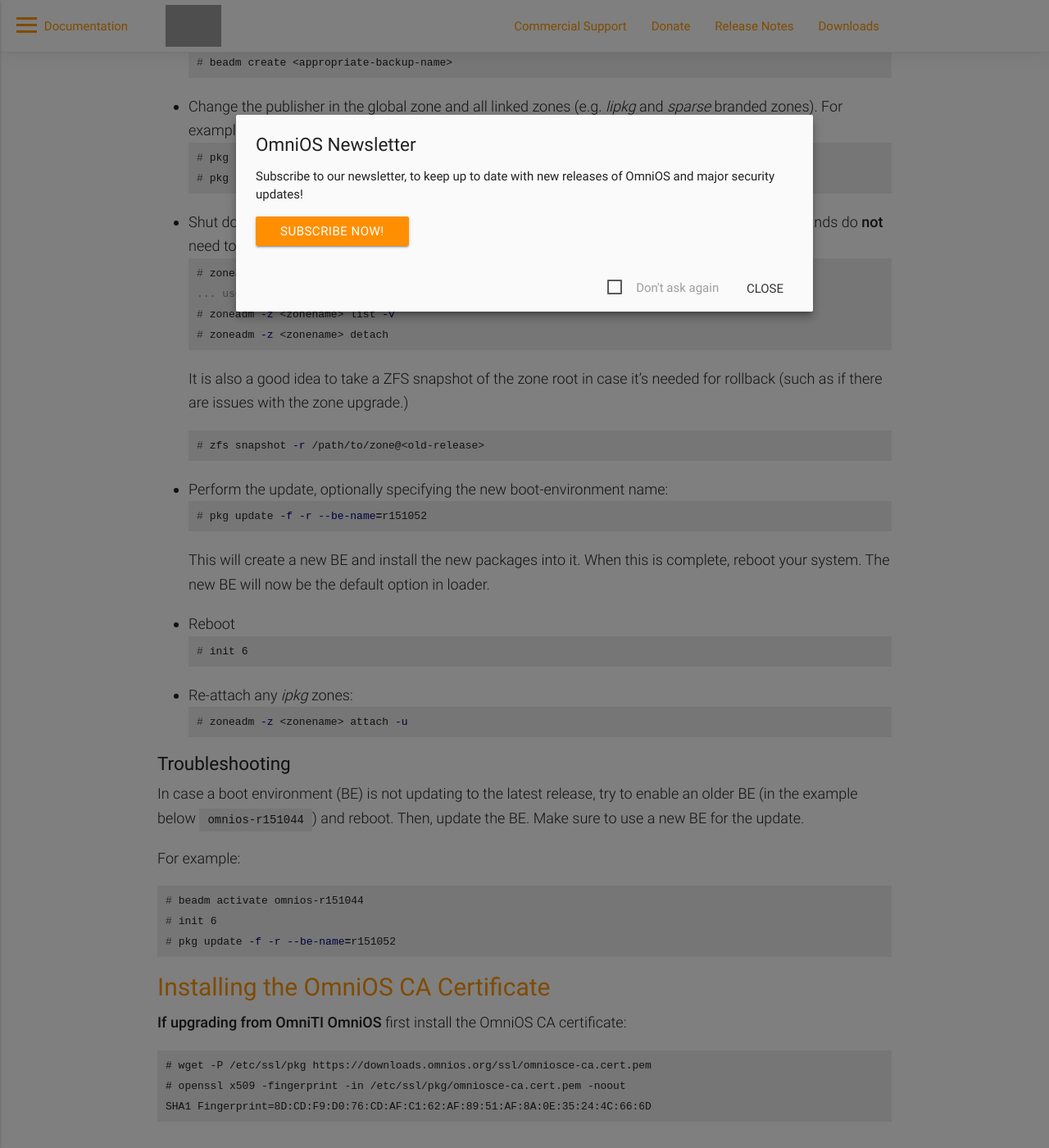
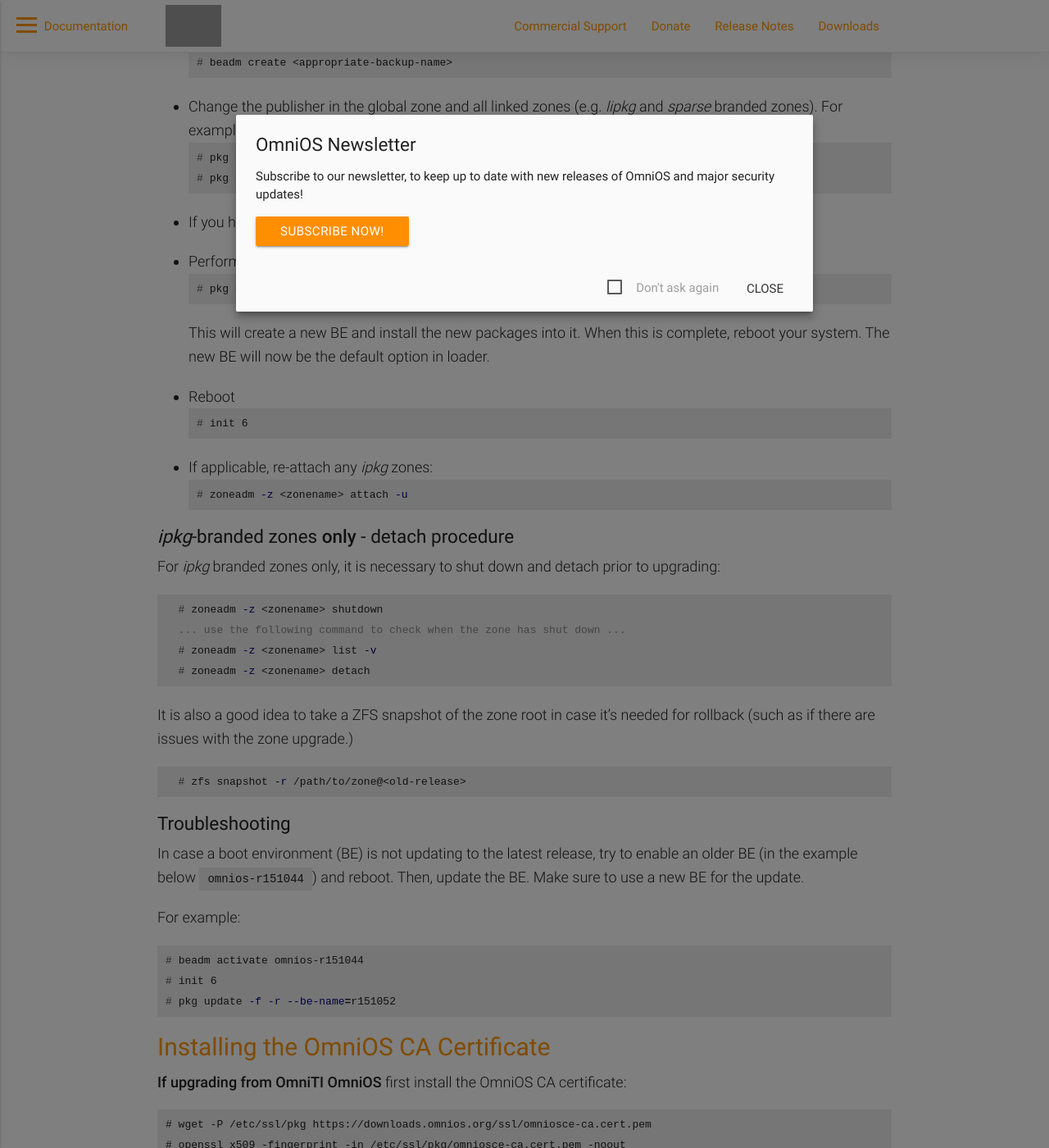
Before and after one commit to omniosorg/omniosorg.github.io, a Jekyll site: the page built from upgrade.md, in a window 1280 px wide and 1400 px high, scrolled down 1751 px. Shown: the whole window at 82% size. Built offline with Jekyll 4.4.1, drawn with Linux system fonts in a browser that asks for light colours; grey boxes are pictures that could not be loaded.

Commit message:
Clarify ipkg zone detach process

````diff
--- a/upgrade.md
+++ b/upgrade.md
@@ -64,20 +64,8 @@
   # pkg set-publisher -r -O https://pkg.omnios.org/{{site.omnios_stable}}/extra extra.omnios
   ```
 
-* Shut down and detach any _ipkg_ branded zones (NB: linked zones such as
-the _lipkg_ and _sparse_ brands do **not** need to be detached):
-  ```terminal
-  # zoneadm -z <zonename> shutdown
-  ... use the following command to check when the zone has shut down ...
-  # zoneadm -z <zonename> list -v
-  # zoneadm -z <zonename> detach
-  ```
-  It is also a good idea to take a ZFS snapshot of the zone root in
-  case it's needed for rollback (such as if there are issues with the zone
-  upgrade.)
-  ```terminal
-  # zfs snapshot -r /path/to/zone@<old-release>
-  ```
+* If you have any _ipkg_ branded zones, detach them following the instructions
+  below.
 
 * Perform the update, optionally specifying the new boot-environment name:
   ```terminal
@@ -92,9 +80,26 @@
   # init 6
   ```
 
-* Re-attach any _ipkg_ zones:
+* If applicable, re-attach any _ipkg_ zones:
   ```terminal
   # zoneadm -z <zonename> attach -u
+  ```
+
+### _ipkg_-branded zones **only** - detach procedure
+
+For _ipkg_ branded zones only, it is necessary to shut down and detach prior
+to upgrading:
+  ```terminal
+  # zoneadm -z <zonename> shutdown
+  ... use the following command to check when the zone has shut down ...
+  # zoneadm -z <zonename> list -v
+  # zoneadm -z <zonename> detach
+  ```
+  It is also a good idea to take a ZFS snapshot of the zone root in
+  case it's needed for rollback (such as if there are issues with the zone
+  upgrade.)
+  ```terminal
+  # zfs snapshot -r /path/to/zone@<old-release>
   ```
 
 ### Troubleshooting
````
